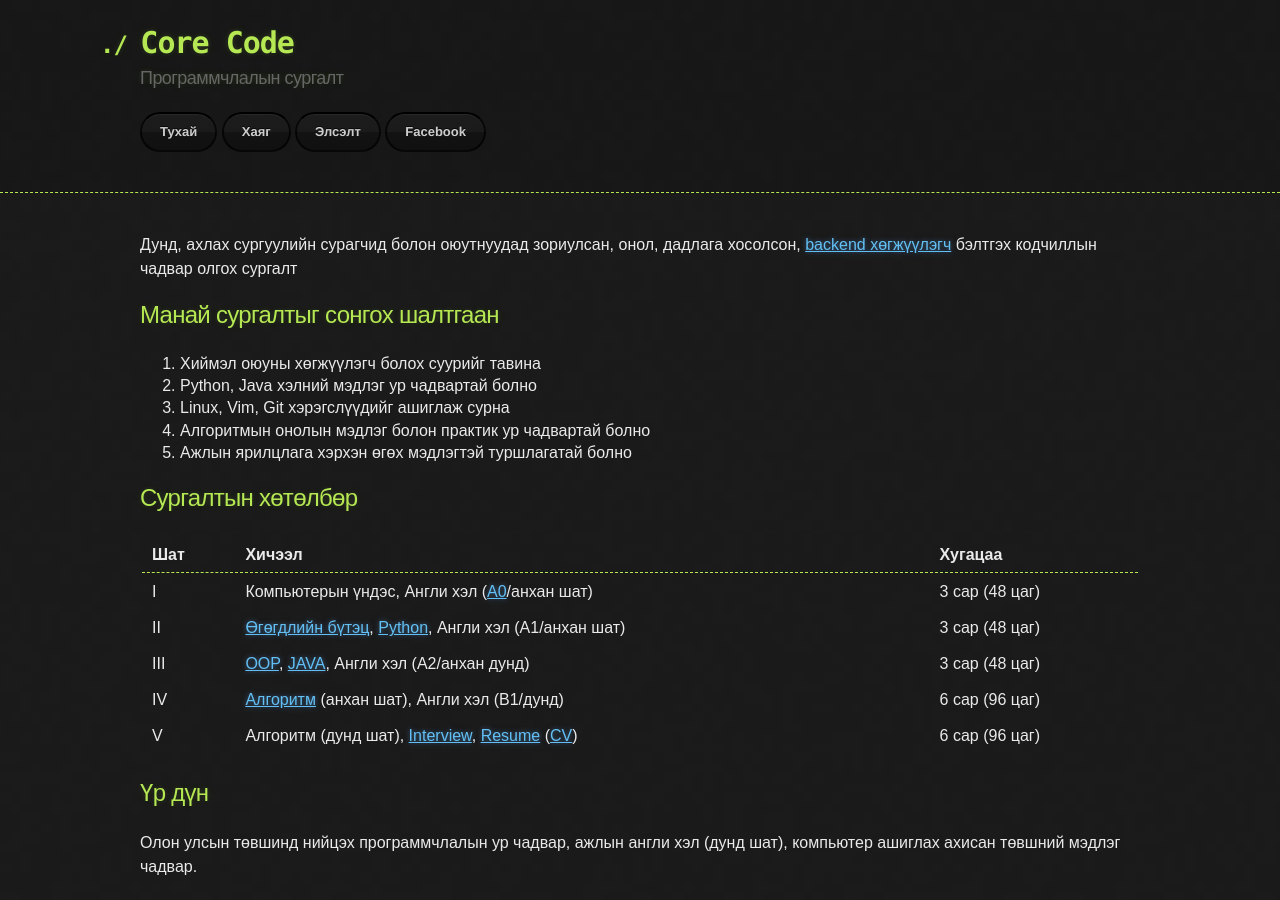
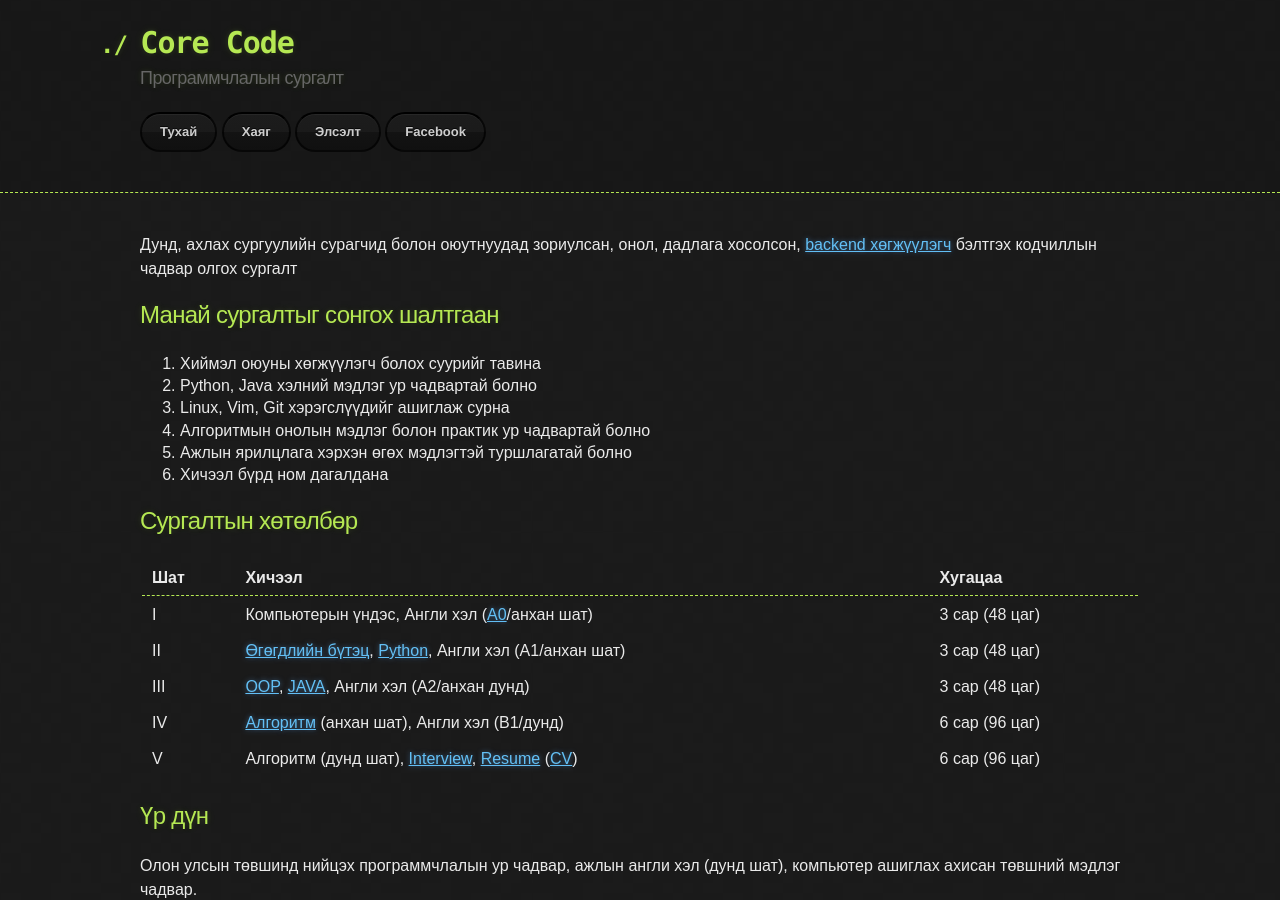
Before and after one commit to ganaatulgaa/corecode, a Jekyll site: the page built from index.md, in a window 1280 px wide and 900 px high. Built offline with Jekyll 4.4.1, drawn with Linux system fonts in a browser that asks for light colours.

Commit message:
Update index.md

```diff
--- a/index.md
+++ b/index.md
@@ -11,6 +11,7 @@ layout: default
 3. Linux, Vim, Git хэрэгслүүдийг ашиглаж сурна
 4. Алгоритмын онолын мэдлэг болон практик ур чадвартай болно
 5. Ажлын ярилцлага хэрхэн өгөх мэдлэгтэй туршлагатай болно
+6. Хичээл бүрд ном дагалдана
 
 ## Сургалтын хөтөлбөр
 
```
